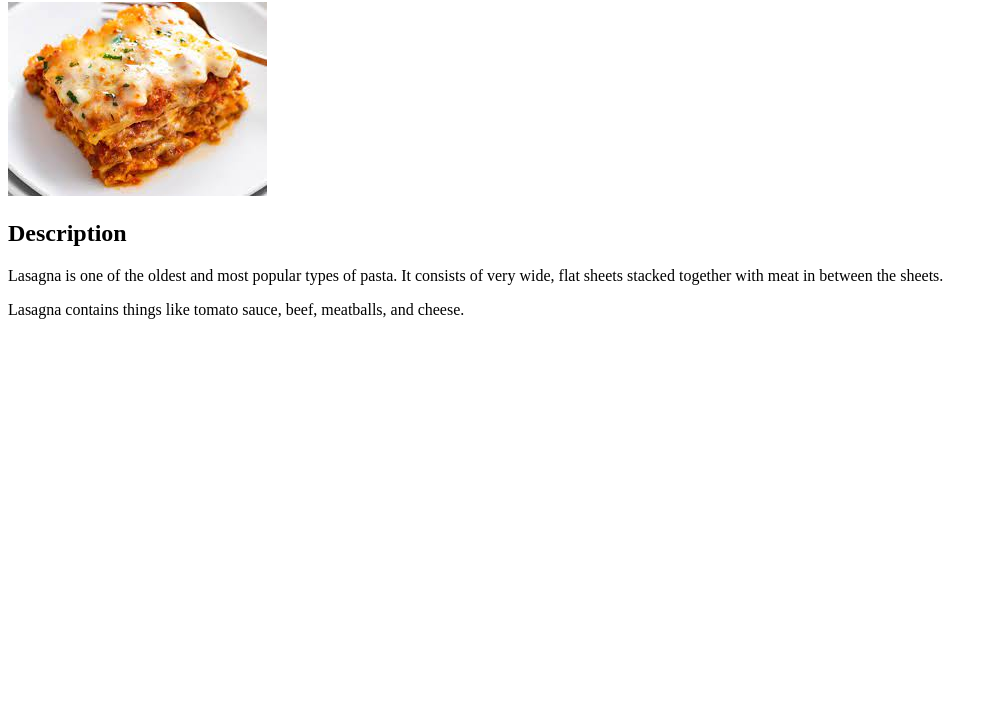
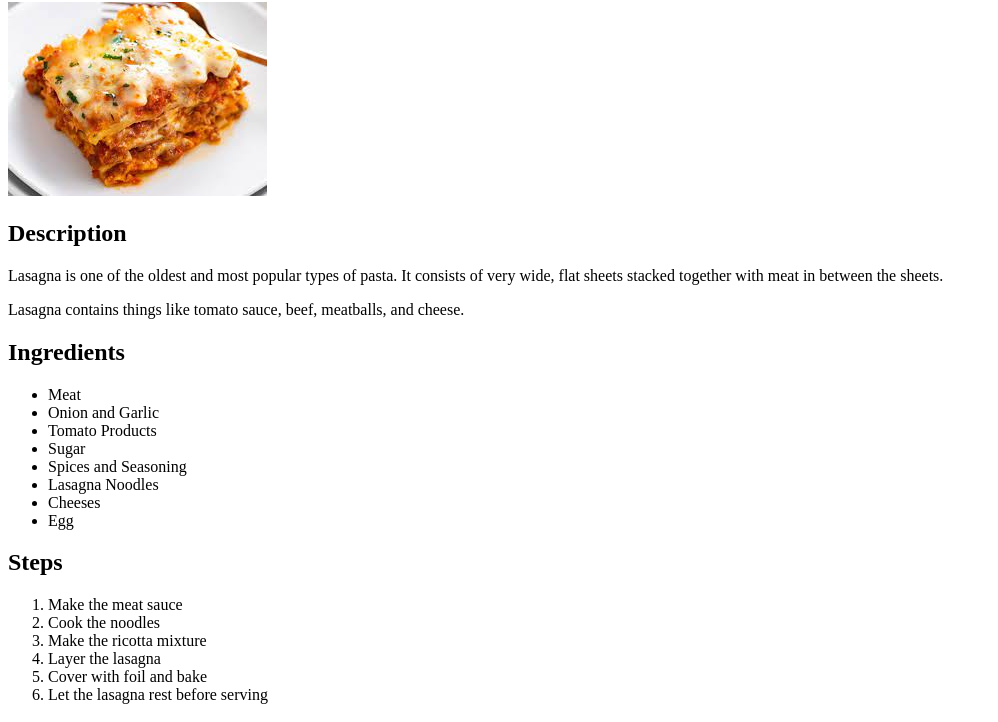
Before and after one commit to kosarsi/odin-recipes, a plain HTML site: page recipes/lasagna.html in a window 1280 px wide. Shown: the part 78-800 px from the top of the page, without its empty margins (0-998 px from the left). Drawn offline with Linux system fonts and the light colour scheme.

Commit message:
Added ingredients and steps for lasagna

```diff
--- a/recipes/lasagna.html
+++ b/recipes/lasagna.html
@@ -7,9 +7,29 @@
 </head>
 <body>
     <h1>Lasagna</h1>
-    <img src="../images/Lasagna.jpeg" alt="Lasagna Image">
-    <h2>Description</h2>
-    <p>Lasagna is one of the oldest and most popular types of pasta. It consists of very wide, flat sheets stacked together with meat in between the sheets.</p>
-    <p>Lasagna contains things like tomato sauce, beef, meatballs, and cheese.</p>
+        <img src="../images/Lasagna.jpeg" alt="Lasagna Image">
+        <h2>Description</h2>
+            <p>Lasagna is one of the oldest and most popular types of pasta. It consists of very wide, flat sheets stacked together with meat in between the sheets.</p>
+            <p>Lasagna contains things like tomato sauce, beef, meatballs, and cheese.</p>
+        <h2>Ingredients</h2>
+            <ul>
+                <li>Meat</li>
+                <li>Onion and Garlic</li>
+                <li>Tomato Products</li>
+                <li>Sugar</li>
+                <li>Spices and Seasoning</li>
+                <li>Lasagna Noodles</li>
+                <li>Cheeses</li>
+                <li>Egg</li>
+            </ul>
+        <h2>Steps</h2>
+            <ol>
+                <li>Make the meat sauce</li>
+                <li>Cook the noodles</li>
+                <li>Make the ricotta mixture</li>
+                <li>Layer the lasagna</li>
+                <li>Cover with foil and bake</li>
+                <li>Let the lasagna rest before serving</li>
+            </ol>
 </body>
 </html>
```
